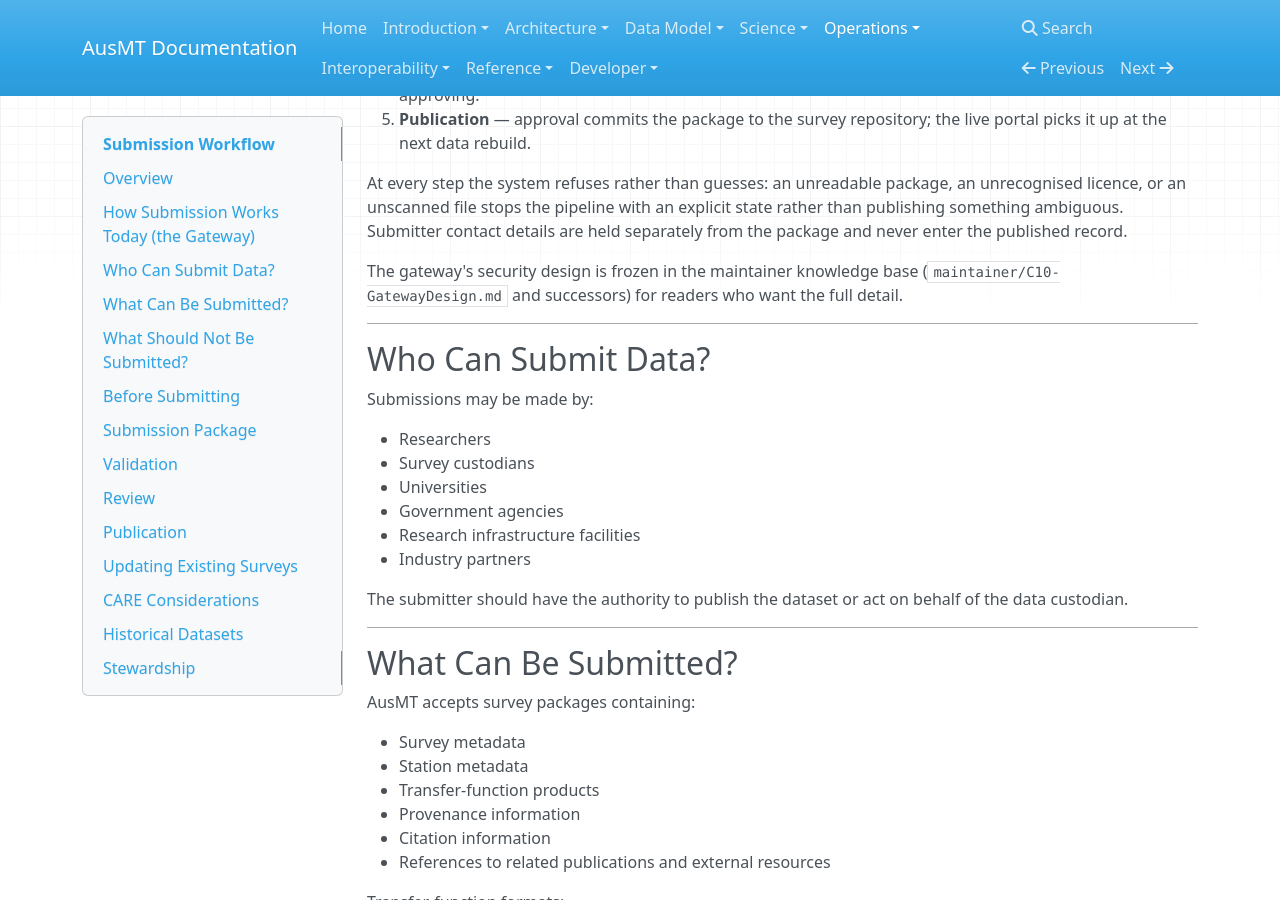
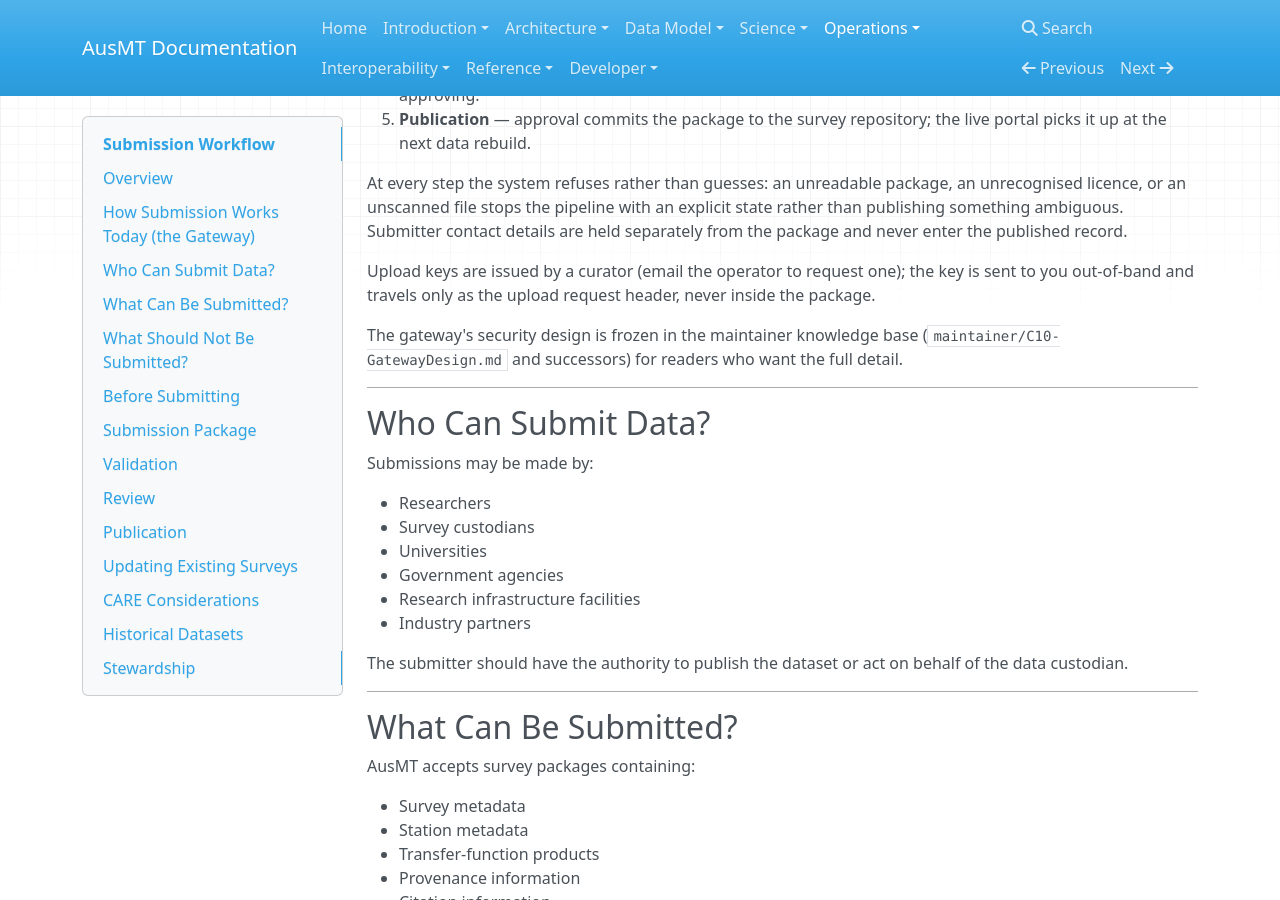
Before and after one commit to bvkay/ausmt, an MkDocs documentation site: the page built from docs/docs/operations/submission.md, in a window 1280 px wide and 900 px high, scrolled down 617 px. Built offline with MkDocs 1.6.1, drawn with Linux system fonts in a browser that asks for light colours; nearby versions of some CDN libraries.

Commit message:
docs: uploader keys are curator-managed; env key is bootstrap; sqlite is v2
deploy/README gateway section: curators issue/revoke per-uploader keys in the
UI (shown once, sha256-stored), env AUSMT_SUBMIT_KEY stays as bootstrap/CI,
the sqlite index is now schema v2 (migrated in place, newer-build DB refused).
docs operations/submission: one line that upload keys are issued by a curator.

```diff
--- a/docs/docs/operations/submission.md
+++ b/docs/docs/operations/submission.md
@@ -32,6 +32,9 @@
 licence, or an unscanned file stops the pipeline with an explicit state rather than publishing
 something ambiguous. Submitter contact details are held separately from the package and never enter
 the published record.
+
+Upload keys are issued by a curator (email the operator to request one); the key is sent to you
+out-of-band and travels only as the upload request header, never inside the package.
 
 The gateway's security design is frozen in the maintainer knowledge base
 (`maintainer/C10-GatewayDesign.md` and successors) for readers who want the full detail.
```
Also changed, not shown: deploy/README.md.
